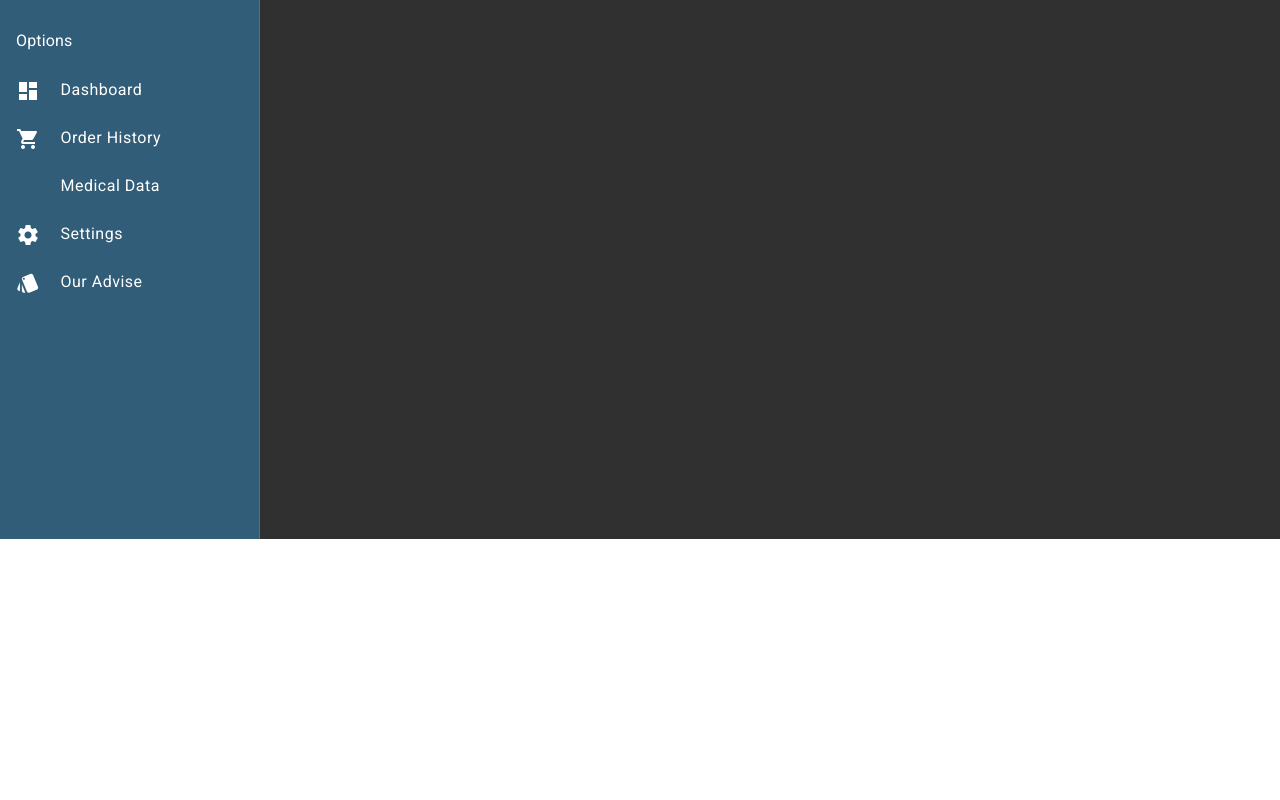
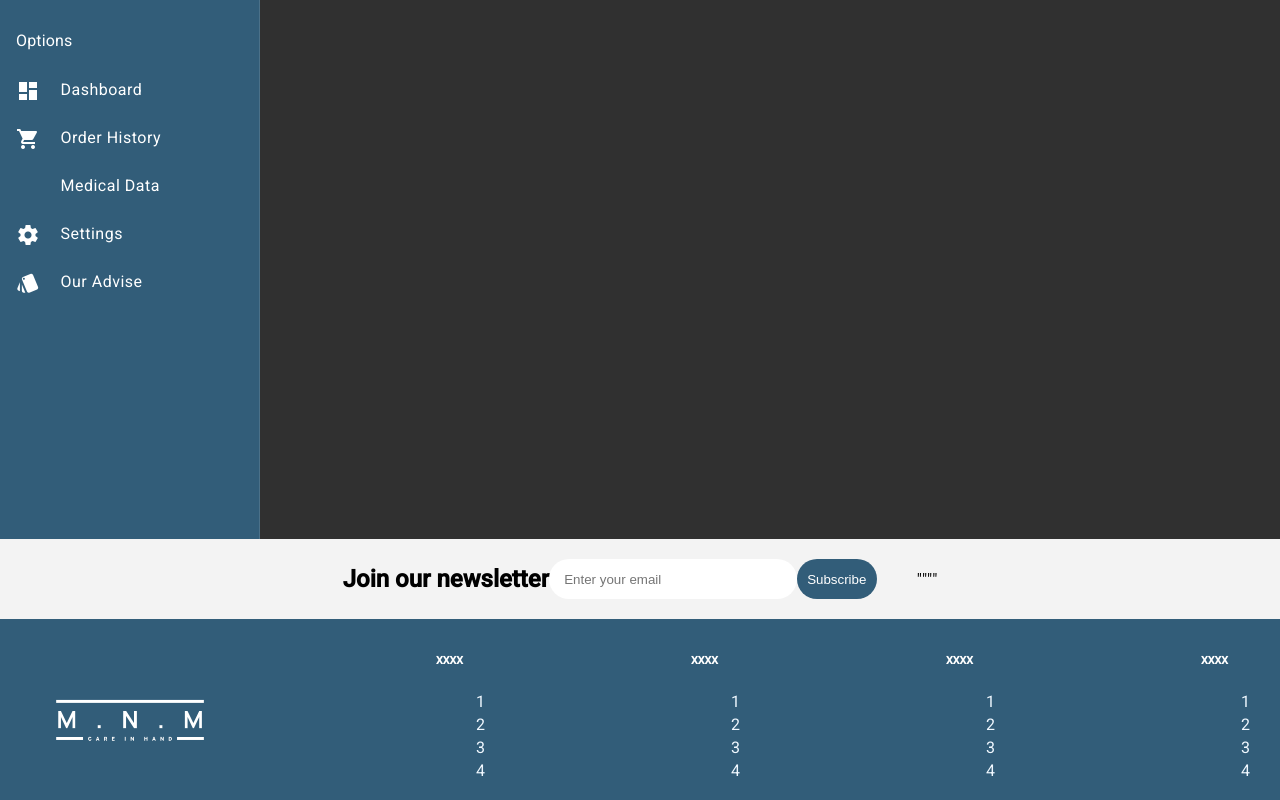
Before and after one commit to MohammedNidhal/PCD, an Angular app in the folder MNMAngular/: page /Header in a window 1280 px wide. Shown: the part 261-1061 px from the top of the page. Before the commit the page ends 800 px from the top, so only its background shows below. Built offline with nearby package versions, Linux system fonts and the light colour scheme.

Commit message:
Created the footer  for the home page (slight modifications are needed + creating social media platforms

```diff
--- a/MNMAngular/src/app/app.component.html
+++ b/MNMAngular/src/app/app.component.html
@@ -1 +1,2 @@
 <app-profile></app-profile>
+<app-main-footer></app-main-footer>
--- a/MNMAngular/src/app/app.module.ts
+++ b/MNMAngular/src/app/app.module.ts
@@ -24,6 +24,7 @@ import {MatListModule } from '@angular/material/list';
 import { provideAnimationsAsync } from '@angular/platform-browser/animations/async';
 import { ProfileComponent } from './profile/profile.component';
 import { OurAdviseComponent } from './our-advise/our-advise.component';
+import { MainFooterComponent } from './main-footer/main-footer.component';
 
 
 
@@ -39,7 +40,8 @@ import { OurAdviseComponent } from './our-advise/our-advise.component';
     MedicalDataComponent,
     SettingsComponent,
     ProfileComponent,
-    OurAdviseComponent
+    OurAdviseComponent,
+    MainFooterComponent
   ],
   imports: [
     BrowserModule,
--- a/MNMAngular/src/app/header/header.component.ts
+++ b/MNMAngular/src/app/header/header.component.ts
@@ -4,7 +4,7 @@ import { Component,OnInit,Output,EventEmitter } from '@angular/core';
 @Component({
   selector: 'app-header',
   templateUrl: './header.component.html',
-  styleUrls: ['./header.component.css']
+  styleUrls: ['./header.component.scss']
 })
 export class HeaderComponent implements OnInit {
   @Output() toggleSidebarForMe: EventEmitter<any>=new EventEmitter();
--- /dev/null
+++ b/MNMAngular/src/app/main-footer/main-footer.component.css
@@ -0,0 +1,81 @@
+.newsletter{
+    background:  #f3f3f3;
+    display:flex ;
+    align-items: center;
+    justify-content: center;
+    flex-wrap:wrap;
+}
+.newsletter h2{
+    display:flex;
+    flex-direction:column;
+    text-align: left;
+}
+.newsletter span:nth-child(2){
+font-size:12px;
+font-weight:300;
+}
+.newsletter form{
+    margin:20px 0;
+}
+.newsletter form input{
+    height:40px;
+    width: 17vw;
+    padding: 0 15px;
+    outline: none;
+    border-radius: 20px;
+    border:none ;
+}
+.newsletter form button{
+    height:40px;
+    width: 5rem;
+    color: white;
+    background-color: #325D79;
+    border:none ;
+    border-radius: 20px;
+}
+.social-icons{
+    display: flex ;
+}
+.social-icons li{
+    list-style:none ;
+}
+.social-icons li a{
+    text-decoration:none ;
+    color:gray ;
+}
+.social-icons li a:hover{
+    color:orange ;
+}
+hr {
+    background-color: aliceblue;
+    border: 1px solid gray ;
+    margin :30px 0;
+}
+.main{
+    background:  #325D79;
+    color:white;
+    display: flex;
+    justify-content: space-between;
+    flex-wrap:wrap;
+    padding:0 30px;
+}
+.links{
+margin: 10px 0;
+}
+.links ul{
+    margin: 10px 0;
+    }
+.links li{
+        list-style: none;
+        margin: 4px 0;
+    }
+
+    .links li a{
+        text-decoration: none;
+        color :aliceblue ;
+        transition: 0.35 ease;
+    }
+
+    img {
+        width: 200px;
+    }
--- /dev/null
+++ b/MNMAngular/src/app/main-footer/main-footer.component.html
@@ -0,0 +1,96 @@
+<footer>
+    <div class="newsletter">
+        <h2>
+            <span>Join our newsletter</span>
+        </h2>
+        <form action="?">
+            <input type="email" placeholder="Enter your email ">
+            <button type="submit">Subscribe</button>
+        </form>
+        <ul class="social-icons">
+            <li>
+                <a class="" href="http://"></a>"
+            </li>
+            <li>
+                <a class="" href="http://"></a>"
+            </li>
+            <li>
+                <a class=""  href="http://"></a>"
+            </li>
+            <li>
+                <a class="" href="http://"></a>"
+            </li>
+        </ul>
+    </div>
+    <div class="main">
+        <img src="../../assets/mnm.png" alt="The mnm company logo">
+        <div class="links">
+            <h6>XXXX</h6>
+            <ul>
+                <li>
+                    <a>1</a>
+                </li>
+                <li>
+                    <a>2</a>
+                </li>
+                <li>
+                    <a>3</a>
+                </li>
+                <li>
+                    <a>4</a>
+                </li>
+            </ul>
+        </div>
+        <div class="links">
+            <h6>XXXX</h6>
+            <ul>
+                <li>
+                    <a>1</a>
+                </li>
+                <li>
+                    <a>2</a>
+                </li>
+                <li>
+                    <a>3</a>
+                </li>
+                <li>
+                    <a>4</a>
+                </li>
+            </ul>
+        </div>
+        <div class="links">
+            <h6>XXXX</h6>
+            <ul>
+                <li>
+                    <a>1</a>
+                </li>
+                <li>
+                    <a>2</a>
+                </li>
+                <li>
+                    <a>3</a>
+                </li>
+                <li>
+                    <a>4</a>
+                </li>
+            </ul>
+        </div>
+        <div class="links">
+            <h6>XXXX</h6>
+            <ul>
+                <li>
+                    <a>1</a>
+                </li>
+                <li>
+                    <a>2</a>
+                </li>
+                <li>
+                    <a>3</a>
+                </li>
+                <li>
+                    <a>4</a>
+                </li>
+            </ul>
+        </div>
+    </div>
+</footer>
--- a/MNMAngular/src/app/sidenav/sidenav.component.ts
+++ b/MNMAngular/src/app/sidenav/sidenav.component.ts
@@ -3,7 +3,7 @@ import { Component } from '@angular/core';
 @Component({
   selector: 'app-sidenav',
   templateUrl: './sidenav.component.html',
-  styleUrl: './sidenav.component.css'
+  styleUrl: './sidenav.component.scss'
 })
 export class SidenavComponent {
 
```
Also changed, not shown: MNMAngular/src/app/main-footer/main-footer.component.ts (added, +10 -0 lines), MNMAngular/src/app/header/header.component.scss (renamed from MNMAngular/src/app/header/header.component.css), MNMAngular/src/app/sidenav/sidenav.component.scss (renamed from MNMAngular/src/app/sidenav/sidenav.component.css), 1 other file (tests, documents, lock files or other folders).
